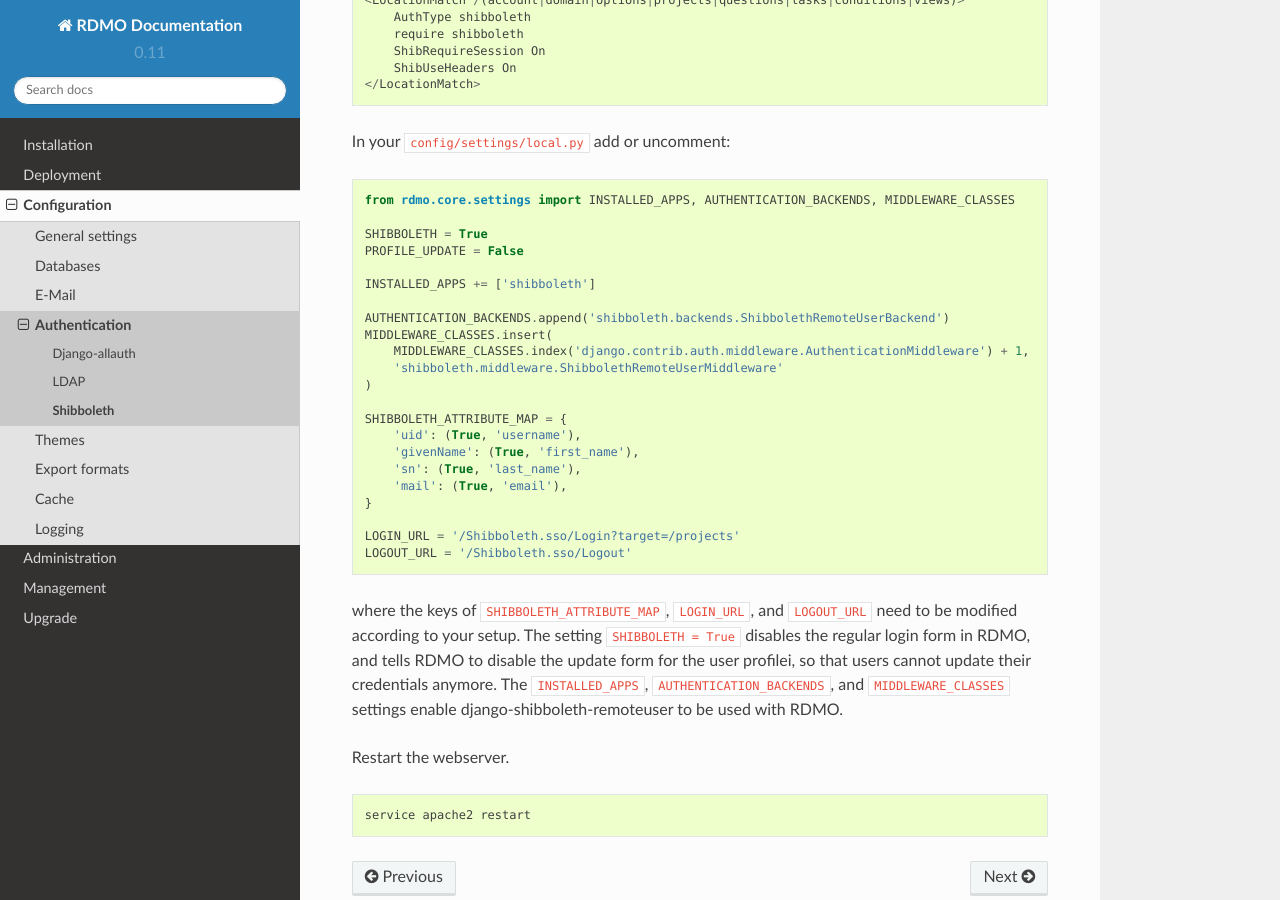
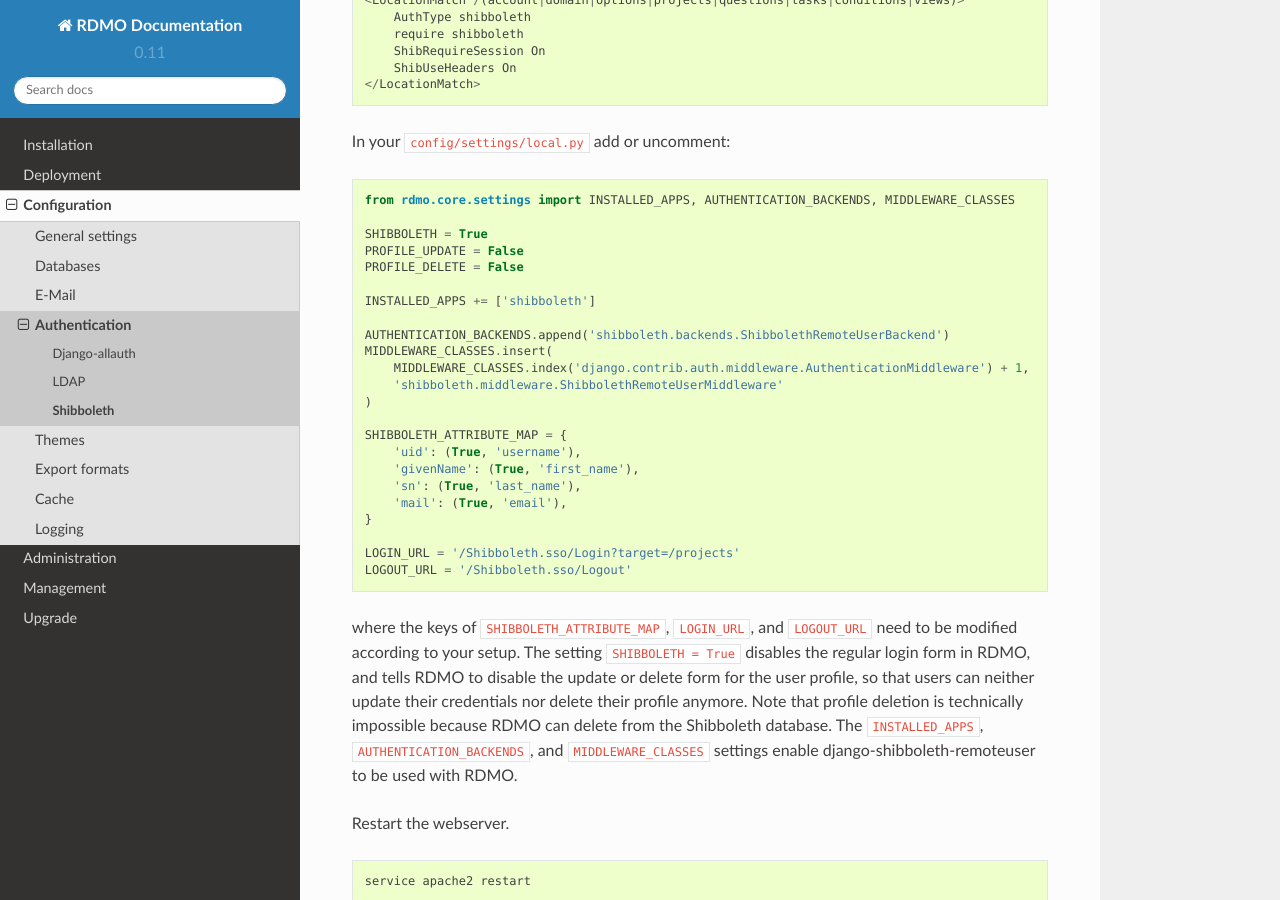
Before and after one commit to rdmorganiser/rdmo-docs, a Sphinx documentation site: the page built from docs/configuration/authentication/shibboleth.md, in a window 1280 px wide and 900 px high, scrolled down 1240 px. Built offline with Sphinx 7.4.7 and the Read the Docs theme 2.0.0, drawn with Linux system fonts in a browser that asks for light colours.

Commit message:
Add new config key

````diff
--- a/docs/configuration/authentication/shibboleth.md
+++ b/docs/configuration/authentication/shibboleth.md
@@ -65,6 +65,7 @@
 
 SHIBBOLETH = True
 PROFILE_UPDATE = False
+PROFILE_DELETE = False
 
 INSTALLED_APPS += ['shibboleth']
 
@@ -85,7 +86,7 @@
 LOGOUT_URL = '/Shibboleth.sso/Logout'
 ```
 
-where the keys of `SHIBBOLETH_ATTRIBUTE_MAP`, `LOGIN_URL`, and `LOGOUT_URL` need to be modified according to your setup. The setting `SHIBBOLETH = True` disables the regular login form in RDMO, and tells RDMO to disable the update form for the user profilei, so that users cannot update their credentials anymore. The `INSTALLED_APPS`, `AUTHENTICATION_BACKENDS`, and `MIDDLEWARE_CLASSES` settings enable django-shibboleth-remoteuser to be used with RDMO.
+where the keys of `SHIBBOLETH_ATTRIBUTE_MAP`, `LOGIN_URL`, and `LOGOUT_URL` need to be modified according to your setup. The setting `SHIBBOLETH = True` disables the regular login form in RDMO, and tells RDMO to disable the update or delete form for the user profile, so that users can neither update their credentials nor delete their profile anymore. Note that profile deletion is technically impossible because RDMO can delete from the Shibboleth database. The `INSTALLED_APPS`, `AUTHENTICATION_BACKENDS`, and `MIDDLEWARE_CLASSES` settings enable django-shibboleth-remoteuser to be used with RDMO.
 
 Restart the webserver.
 
````
Also changed, not shown: docs/configuration/authentication/ldap.md (+2 -1 lines).
